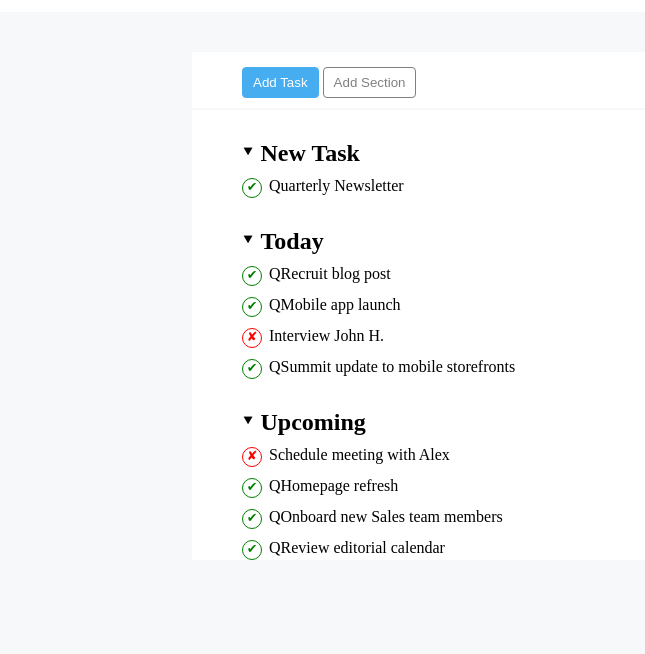
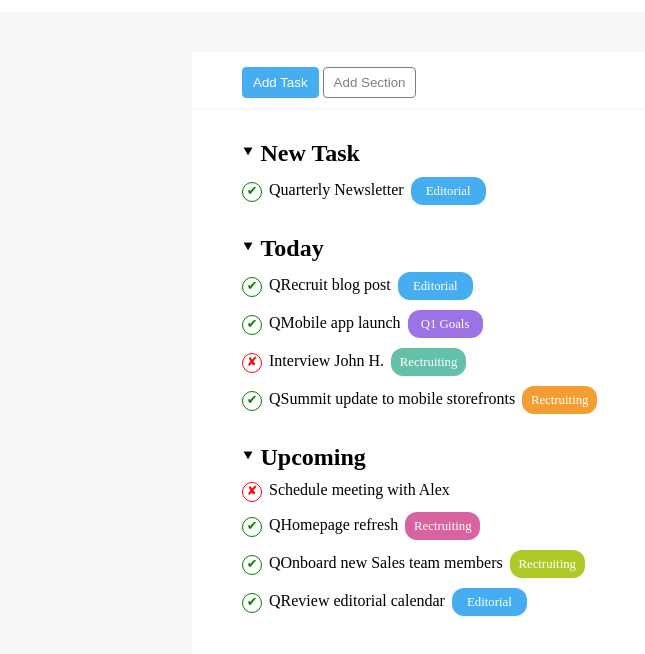
Before and after one commit to matteotagliatti/html-css-toboolist, a plain HTML site: page index.html in a window 1280 px wide. Shown: the part 68-722 px from the top of the page, without its empty margins (0-645 px from the left). Drawn offline with Linux system fonts and the light colour scheme.

Commit message:
categories

```diff
--- a/css/style.css
+++ b/css/style.css
@@ -77,13 +77,16 @@ li {
     vertical-align: 4px;
 }
 
-.check,
-.cross {
+.symbol,
+.category {
     display: inline-block;
+    text-align: center;
+}
+
+.symbol {
     width: 20px;
     height: 20px;
     font-size: 0.8rem;
-    text-align: center;
     border-radius: 50%;
 }
 
@@ -98,9 +101,46 @@ li {
 }
 
 .arrow-down::before,
-.check,
-.cross {
+.symbol {
     margin-right: 7px;
+}
+
+.category {
+    margin-left: 7px;
+    padding: 7px;
+    width: 75px;
+    height: 28px;
+    border-radius: 12px;
+    font-size: 0.8rem;
+    color: white;
+}
+
+.bg-blue {
+    background-color: var(--light-blue);
+}
+
+.bg-purple {
+    background-color: #9c72e4;
+}
+
+.bg-green {
+    background-color: #64c0a9;
+}
+
+.bg-yellow {
+    background-color: #f29e33;
+}
+
+.bg-pink {
+    background-color: #d863a1;
+}
+
+.bg-lightgreen {
+    background-color: #b0c926;
+}
+
+.pb-40 {
+    padding-bottom: 40px;
 }
 
 /* ID */
--- a/index.html
+++ b/index.html
@@ -26,29 +26,29 @@
             </header>
 
             <!-- Tasks -->
-            <div class="container">
+            <div class="container pb-40">
                 <!-- New Task -->
                 <h2 class="arrow-down">New Task</h2>
                 <ul>
-                    <li><span class="check">&#10004</span>Quarterly Newsletter</li>
+                    <li><span class="symbol check">&#10004</span>Quarterly Newsletter<span class="category bg-blue">Editorial</span></li>
                 </ul>
 
                 <!-- Today -->
                 <h2 class="arrow-down">Today</h2>
                 <ul>
-                    <li><span class="check">&#10004</span>QRecruit blog post</li>
-                    <li><span class="check">&#10004</span>QMobile app launch</li>
-                    <li><span class="cross">&#10008</span>Interview John H.</li>
-                    <li><span class="check">&#10004</span>QSummit update to mobile storefronts</li>
+                    <li><span class="symbol check">&#10004</span>QRecruit blog post<span class="category bg-blue">Editorial</span></li>
+                    <li><span class="symbol check">&#10004</span>QMobile app launch<span class="category bg-purple">Q1 Goals</span></li>
+                    <li><span class="symbol cross">&#10008</span>Interview John H.<span class="category bg-green">Rectruiting</span></li>
+                    <li><span class="symbol check">&#10004</span>QSummit update to mobile storefronts<span class="category bg-yellow">Rectruiting</span></li>
                 </ul>
 
                 <!-- Upcoming -->
                 <h2 class="arrow-down">Upcoming</h2>
                 <ul>
-                    <li><span class="cross">&#10008</span>Schedule meeting with Alex</li>
-                    <li><span class="check">&#10004</span>QHomepage refresh</li>
-                    <li><span class="check">&#10004</span>QOnboard new Sales team members</li>
-                    <li><span class="check">&#10004</span>QReview editorial calendar</li>
+                    <li><span class="symbol cross">&#10008</span>Schedule meeting with Alex</li>
+                    <li><span class="symbol check">&#10004</span>QHomepage refresh<span class="category bg-pink">Rectruiting</span></li>
+                    <li><span class="symbol check">&#10004</span>QOnboard new Sales team members<span class="category bg-lightgreen">Rectruiting</span></li>
+                    <li><span class="symbol check">&#10004</span>QReview editorial calendar<span class="category bg-blue">Editorial</span></li>
                 </ul>
             </div>
         </section>
```
